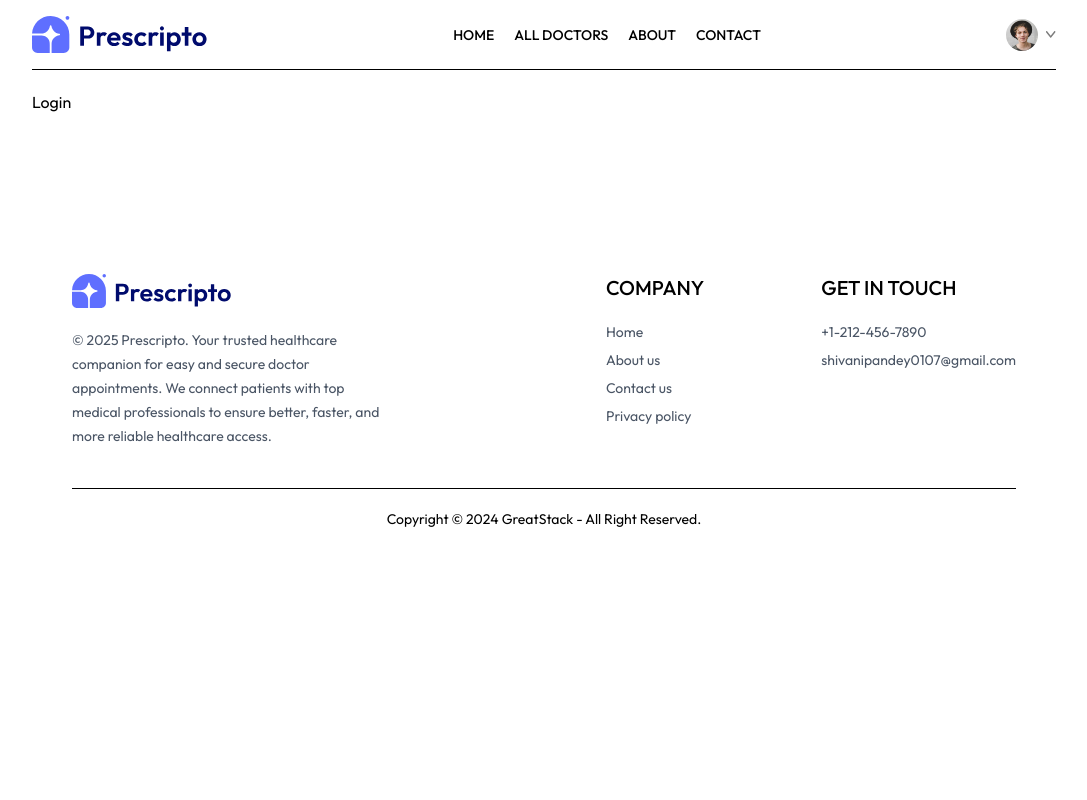
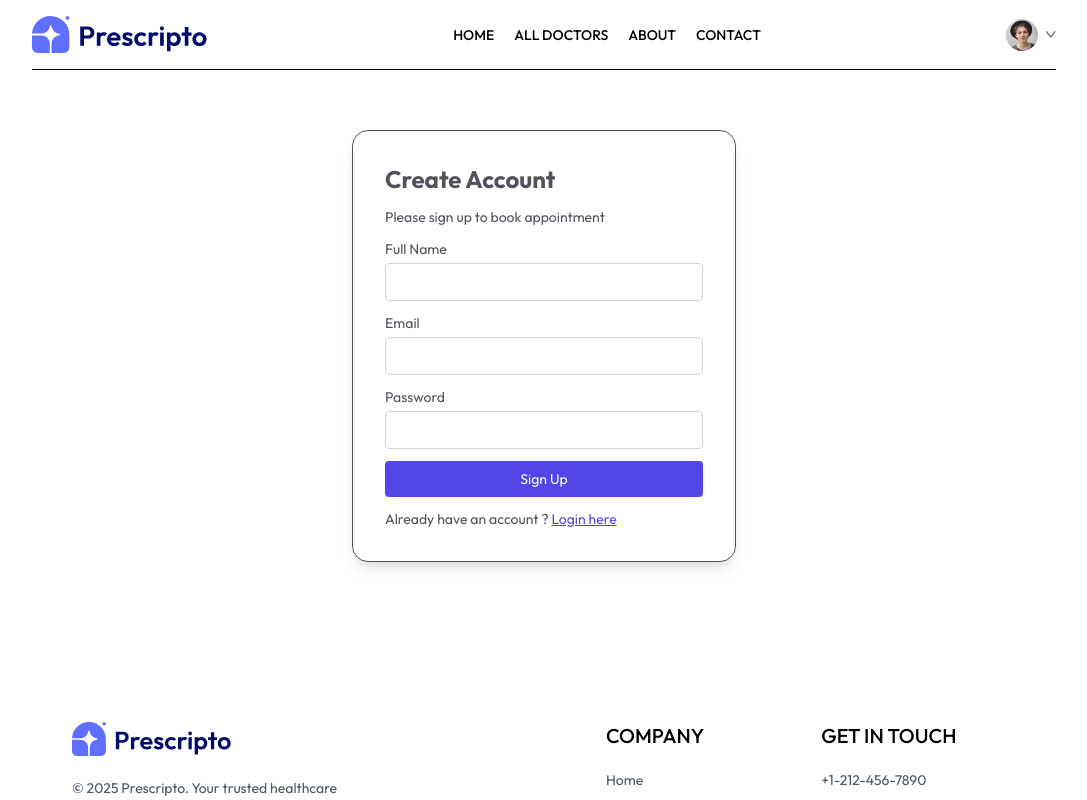
Before and after one commit to shivanipandey5678/Appointment-Booking-System, a React (Vite) app in the folder frontend/: page /login in a window 1280 px wide. Shown: the top 800 px of the page, without its empty margins (96-1183 px from the left). Built offline with nearby package versions, Linux system fonts and the light colour scheme.

Commit message:
feat: add login form with conditional signup/login toggle and form state handling

```diff
--- a/frontend/src/pages/Login.jsx
+++ b/frontend/src/pages/Login.jsx
@@ -1,8 +1,44 @@
-import React from 'react'
+import React, { useState } from 'react'
 
 const Login = () => {
+
+  const [state,setState]=useState("signup")
+  const [email,setEmail]=useState("")
+  const [password,setPassword]=useState("")
+  const [name,setName]=useState("")
+
+  const onSubmitHandler = async(event) =>{
+     event.preventDefault()
+
+  }
+
   return (
-    <div>Login</div>
+    <form className='min-h-80vh flex items-center'>
+        <div className="flex flex-col mt-10 gap-3 m-auto items-start p-8 min-w-[340px] sm:min-w-96 border rounded-2xl text-zinc-600 text-sm shadow-lg bg-white">
+        <p className='text-2xl font-bold '>{state==="signup"?"Create Account":"Login"}</p>
+        <p>Please {state==="signup"?"sign up ":" log in"} to book appointment</p>
+        <div className='w-full'>
+          <p>Full Name</p>
+          <input className='border border-zinc-300 rounded w-full p-2 mt-1' type="text" onChange={(e)=>setName(e.target.name)} value={name} required/>
+        </div>
+        <div className='w-full'>
+          <p>Email</p>
+          <input type="text" className='border border-zinc-300 rounded w-full p-2 mt-1' onChange={(e)=>setName(e.target.email)} value={email} required/>
+        </div>
+        <div className='w-full'>
+          <p>Password</p>
+          <input type="password" className='border border-zinc-300 rounded w-full p-2 mt-1' onChange={(e)=>setName(e.target.password)} value={password} required/>
+        </div>
+        <button className='bg-primary rounded w-full py-2 text-white'>{state==="signup"?"Sign Up" : "Login"}</button>
+        {
+          state==="signup"
+          ?<p>Already have an account ? <span onClick={()=>setState('login')} className='text-primary underline cursor-pointer'>Login here</span></p>
+          :<p>Create an new account? <span onClick={()=>setState('signup')} className='text-primary underline cursor-pointer'>click here</span></p>
+
+        }
+      </div>
+
+    </form>
   )
 }
 
```
